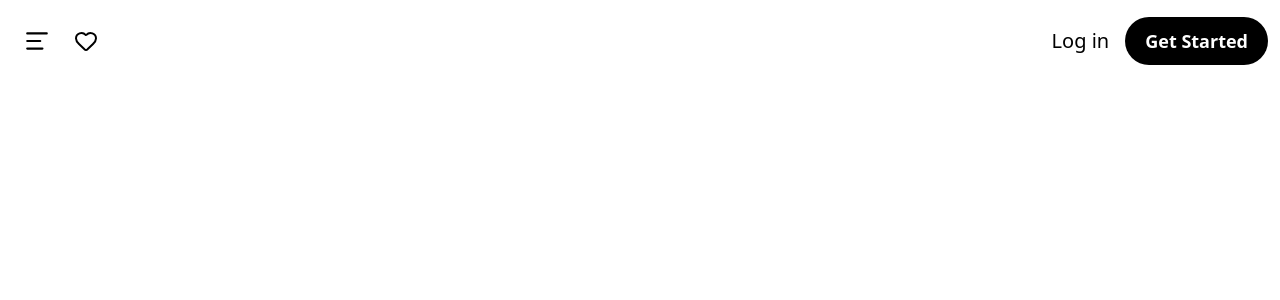
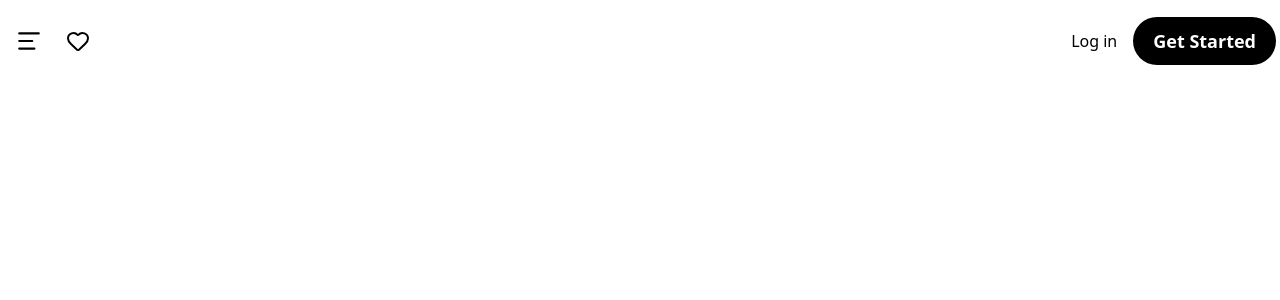
Before and after one commit to SuddalaPavanKalyan/foryou, a React (Vite) app: page / in a window 1280 px wide. Shown: the top 300 px of the page. Built offline with nearby package versions, Linux system fonts and the light colour scheme.

Commit message:
Initial commit

```diff
--- a/src/App.tsx
+++ b/src/App.tsx
@@ -8,7 +8,7 @@ const App: React.FC = () => {
 
   return (
     <div>
-      <header className="flex items-center justify-between px-3 py-4 bg-white">
+      <header className="flex items-center justify-between px-1 py-4 bg-white">
         <div className="flex items-center gap-3">
           <button
             className="p-3 rounded-full hover:bg-black/5 active:scale-95 transition"
@@ -23,7 +23,7 @@ const App: React.FC = () => {
         </div>
 
         <div className="flex items-center gap-4">
-          <button className="text-xl font-medium hover:opacity-70 transition">
+          <button className="text-md font-medium hover:opacity-70 transition">
             Log in
           </button>
 
```
